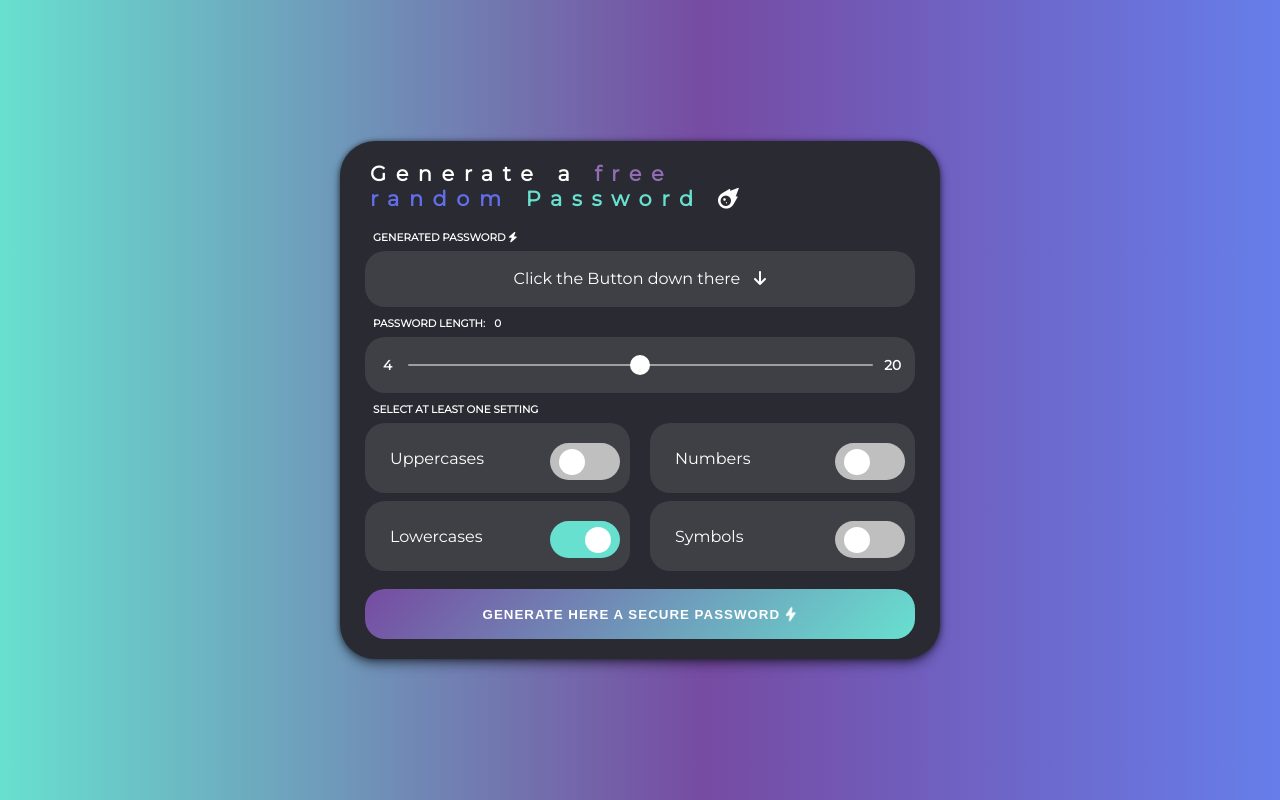
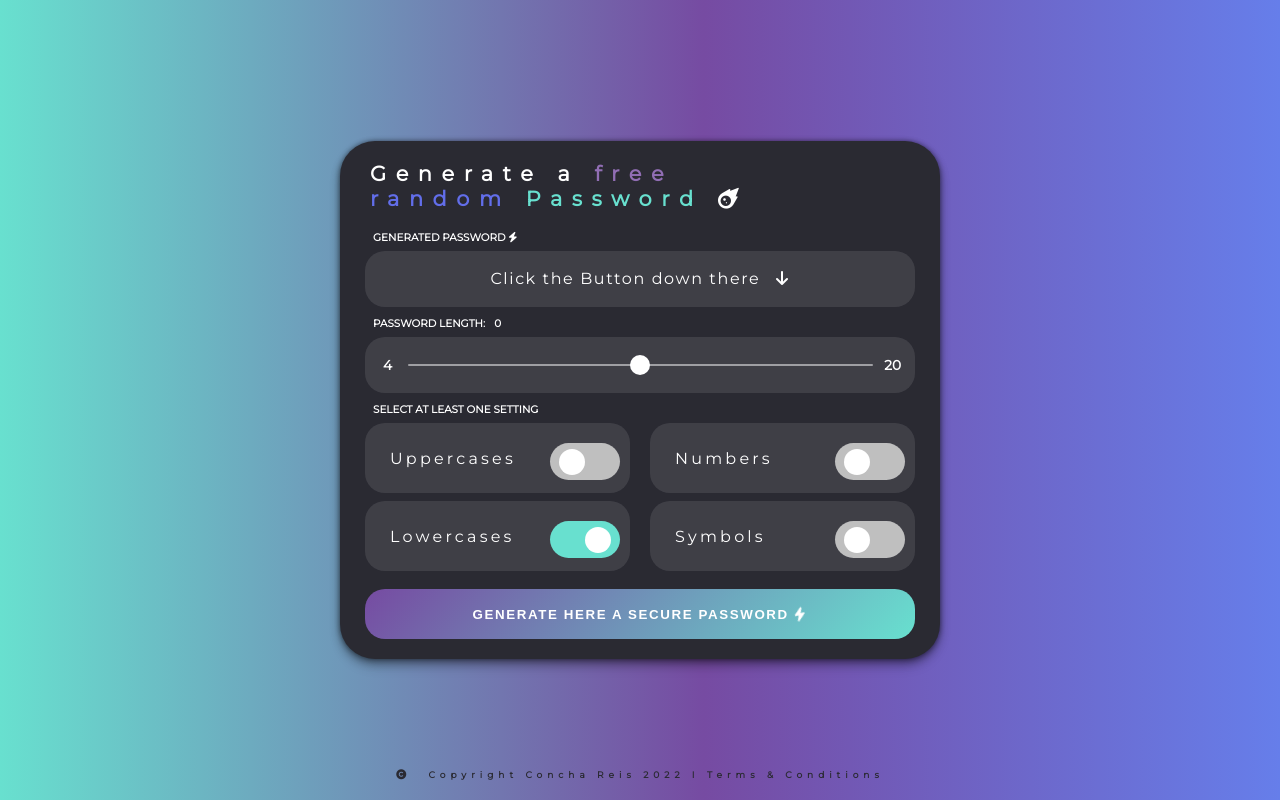
Before and after one commit to conchareis/Password_Generator, a plain HTML site: page index.html in a window 1280 px wide. Drawn offline with Linux system fonts and the light colour scheme.

Commit message:
- Current Year and Copyrights

```diff
--- a/css/index.less
+++ b/css/index.less
@@ -123,6 +123,7 @@ button {
     	color: #fff;
     	text-align: center;
     	line-height: 7vh;
+		letter-spacing: 0.1rem;
 		// text-transform: uppercase;
 		}
 	}
@@ -214,6 +215,7 @@ color: #916EB4;
 		padding: 10px 25px;
 		color: #fff;
 		margin-bottom: 8px;
+		letter-spacing: 0.2rem;
 
 		input {
 			/* Hide default HTML checkbox  ----------------------------------*/
@@ -392,6 +394,7 @@ input:checked + .slider:before {
 		text-transform: uppercase;
 		cursor: pointer;
 		transition: all 200ms ease;
+		letter-spacing: 0.1rem;
 
 		&:active {
 			transform: translateY(-8%);
@@ -399,3 +402,45 @@ input:checked + .slider:before {
 		}
 	}
 }
+
+
+
+
+
+.copyright {
+    flex: 100%;
+    flex-wrap: wrap;
+    text-align: center;
+	position: absolute;
+	bottom: 20px;
+	font-size: 9px;
+	font-weight: 600;
+    color: #2A2A32;
+	font-family: Montserrat;
+	letter-spacing: 5px;
+
+
+    i {
+      	padding-right: 10px;
+      	font-size: 10px;
+      	color: #2A2A32;
+    }
+  }
+
+
+#terms {
+	&:hover {
+	  color: @blue;
+	  cursor: pointer;
+	}
+  }
+
+  #concha {
+	text-decoration: none;
+	color:#2A2A32;
+
+	&:hover {
+		color: white;
+		cursor: pointer;
+	  }
+  }
--- a/index.html
+++ b/index.html
@@ -25,7 +25,7 @@
             <div class="container_password">
                 <span class="container_password_title">Generated Password <i class="fa-solid fa-bolt"></i></span>
 
-                <div class="container_password_right">Click to Copy</div>
+                <div class="container_password_right">Click here to Copy</div>
                 <div class="container_password_left">Copied !</div>
 
                 <div class="container_password_viewbox" id="result">Click the Button down there  <i class="fa-solid fa-arrow-down fa-bounce" style="padding-left:10px"></i></div>
@@ -99,8 +99,13 @@
                 <button class="generate_btn" id="generate"> Generate here a secure Password <i class="fa-solid fa-bolt fa-shake"></i></button>
        </div>
 
+       <div class="copyright ">
+        <p><i class="fa-solid fa-copyright"></i><a href="http://concha-reis.pt" id="Concha"> Copyright Concha Reis <span id="year"></span> </a><span id="terms">I Terms & Conditions</span></p>
+    </div>
 
-            <!-- END ------------------------------------------------------------------------------------------------------------------------------------------------------- -->
+        <!-- END ------------------------------------------------------------------------------------------------------------------------------------------------------- -->
+
         <script src="/index.js"></script>
+
     </body>
 </html>
--- a/index.js
+++ b/index.js
@@ -19,6 +19,7 @@
 	// 4.2 - Get from the DOM the Button to GENERATE the password.
 	// 4.3 - When the button GENERATE is clicked, the Password is GENERATED.
 		// 4.3.1 - The COPY text appears and the COPIED the text remains hidden.
+// 5 - Get the Current Year
 
 
 
@@ -183,4 +184,8 @@ console.clear();
 		copiedInfo.style.opacity = "0";
 	});
 
+// 5 - Get the Current Year -------------------------------------------------------------------------------------------------------------------------------------------------/
+
+document.getElementById("year").innerHTML = new Date().getFullYear();
+
 // THE END ------------------------------------------------------------------------------------------------------------------------------------------------------------------------/
```
Also changed, not shown: css/index.css.
